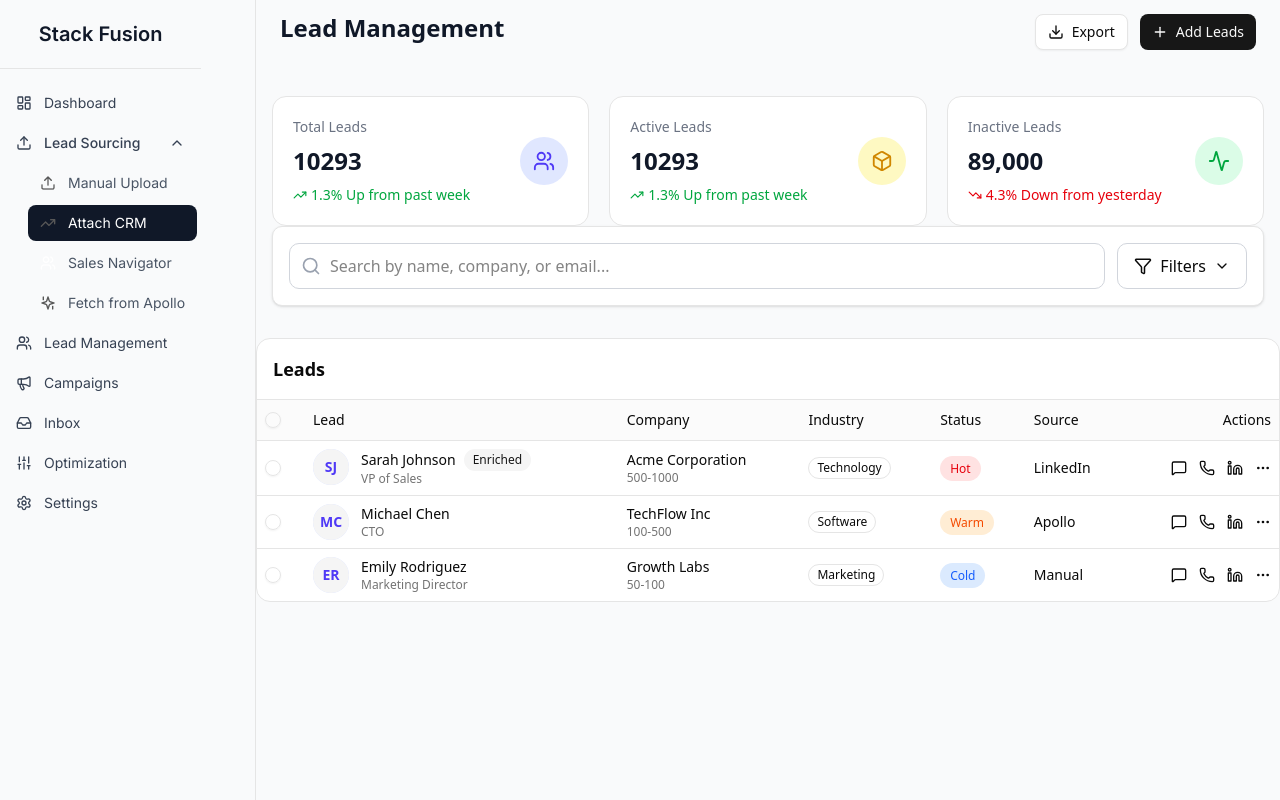
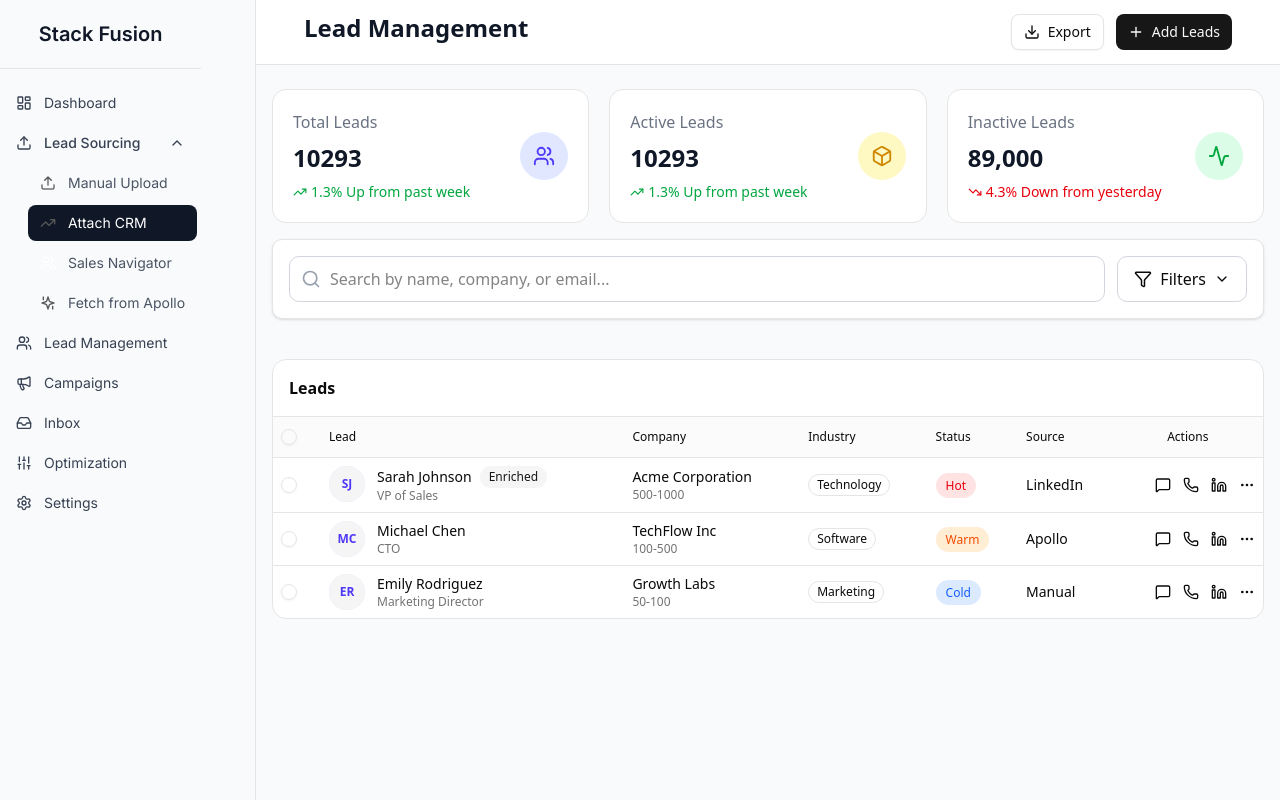
Before and after one commit to Maryamsudo/StackfuseUi, a Next.js app: page / in a window 1280 px wide. Built offline with nearby package versions, Linux system fonts and the light colour scheme.

Commit message:
worked on json file and set layout

```diff
--- a/app/page.js
+++ b/app/page.js
@@ -6,20 +6,22 @@ import LeadButtons from "@/components/LeadButtons";
 
 export default function Page() {
   return (
-    <div className="mx-auto max-w-6xl space-y-8">
+    <div className="flex flex-col h-screen bg-grey">
 
-      <div className="flex items-center justify-between ">
-        <LeadHeading>Lead Management</LeadHeading>
-        <LeadButtons />
-      </div>
+      {/* HEADER */}
+    <div className="sticky top-0 z-40 bg-white border-b">
+    <div className="flex items-center justify-between px-4 sm:px-6">
+    <LeadHeading >Lead Management</LeadHeading>
+    <LeadButtons />
+    </div>
+    </div>
 
-      {/* BELOW CONTENT */}
-      <div className=" px-4">
-      <LeadCard />
-      <LeadSearchFilter />
-      </div>
-      <LeadsTable />
-
+   {/* Main CONTENT */}
+   <div className=" px-4 flex flex-col gap-4  pb-6 ">
+   <LeadCard />
+   <LeadSearchFilter />
+   <LeadsTable />
+    </div>
     </div>
   );
 }
--- a/components/LeadCard.jsx
+++ b/components/LeadCard.jsx
@@ -1,50 +1,21 @@
 "use client";
 
-import {Users,Box,Activity,TrendingUp,TrendingDown,} from "lucide-react";
+import cards from "@/data/leadCards.json";
+import {  Users,Box,Activity,TrendingUp, TrendingDown,} from "lucide-react";
+const iconMap = {
+  Users,
+  Box,
+  Activity,
+};
+
 export default function LeadManagementHeader() {
-  const cards = [
-    {
-      title: "Total Leads",
-      value: "10293",
-      change: "1.3% Up from past week",
-      trend: "up",
-      icon: Users,
-      bg: "bg-indigo-100",
-      color: "text-indigo-600",
-    },
-    {
-      title: "Active Leads",
-      value: "10293",
-      change: "1.3% Up from past week",
-      trend: "up",
-      icon: Box,
-      bg: "bg-yellow-100",
-      color: "text-yellow-600",
-    },
-    {
-      title: "Inactive Leads",
-      value: "89,000",
-      change: "4.3% Down from yesterday",
-      trend: "down",
-      icon: Activity,
-      bg: "bg-green-100",
-      color: "text-green-600",
-    },
-  ];
-
   return (
-    <section className="space-y-6 ">
-      <div className="space-y-1">
-        {/*<h1 className="text-xl sm:text-2xl font-semibold text-gray-900">
-          Lead Management
-        </h1>  */}
-
-      </div>
-
+    <section className="space-y-6">
+      <div className="space-y-1 bg-amber-900"></div>
       {/* Cards */}
       <div className="grid grid-cols-1 sm:grid-cols-2 lg:grid-cols-3 gap-5">
         {cards.map((card, i) => {
-          const Icon = card.icon;
+          const Icon = iconMap[card.icon];
 
           return (
             <div
@@ -53,12 +24,14 @@ export default function LeadManagementHeader() {
             >
               {/* Text */}
               <div className="space-y-2">
-                <p className="text-sm text-gray-500">{card.title}</p>
-                <p className="text-2xl font-semibold text-gray-900">
+                <p className="text-xs sm:text-sm lg:text-base text-gray-500">{card.title}</p>
+
+                <p className="text-xl sm:text-2xl lg:text-2xl font-semibold text-gray-900">
                   {card.value}
                 </p>
+
                 <div
-                  className={`flex items-center gap-1 text-sm ${
+                  className={`flex items-center gap-1 text-xs sm:text-sm ${
                     card.trend === "up"
                       ? "text-green-600"
                       : "text-red-600"
@@ -69,7 +42,7 @@ export default function LeadManagementHeader() {
                   ) : (
                     <TrendingDown size={14} />
                   )}
-                  {card.change}
+                  <span>{card.change}</span>
                 </div>
               </div>
 
@@ -77,7 +50,9 @@ export default function LeadManagementHeader() {
               <div
                 className={`h-12 w-12 rounded-full flex items-center justify-center ${card.bg}`}
               >
-                <Icon size={22} className={card.color} />
+                {Icon && (
+                  <Icon size={22} className={card.color} />
+                )}
               </div>
             </div>
           );
--- a/components/LeadsTable.jsx
+++ b/components/LeadsTable.jsx
@@ -1,44 +1,25 @@
 "use client";
 
-import {Table,TableBody,TableCell,TableHead,TableHeader,TableRow,} from "@/components/ui/table";
+import leads from "@/data/leadstable.json";
+import {
+  Table,
+  TableBody,
+  TableCell,
+  TableHead,
+  TableHeader,
+  TableRow,
+} from "@/components/ui/table";
 import { Checkbox } from "@/components/ui/checkbox";
 import { Badge } from "@/components/ui/badge";
 import { Avatar, AvatarFallback } from "@/components/ui/avatar";
-import {  DropdownMenu,DropdownMenuContent,DropdownMenuItem,DropdownMenuTrigger,} from "@/components/ui/dropdown-menu";
+import {
+  DropdownMenu,
+  DropdownMenuContent,
+  DropdownMenuItem,
+  DropdownMenuTrigger,
+} from "@/components/ui/dropdown-menu";
 import { MessageSquare, Phone, Linkedin, MoreHorizontal } from "lucide-react";
-const leads = [
-  {
-    name: "Sarah Johnson",
-    role: "VP of Sales",
-    initials: "SJ",
-    company: "Acme Corporation",
-    size: "500-1000",
-    industry: "Technology",
-    status: "Hot",
-    source: "LinkedIn",
-    enriched: true,
-  },
-  {
-    name: "Michael Chen",
-    role: "CTO",
-    initials: "MC",
-    company: "TechFlow Inc",
-    size: "100-500",
-    industry: "Software",
-    status: "Warm",
-    source: "Apollo",
-  },
-  {
-    name: "Emily Rodriguez",
-    role: "Marketing Director",
-    initials: "ER",
-    company: "Growth Labs",
-    size: "50-100",
-    industry: "Marketing",
-    status: "Cold",
-    source: "Manual",
-  },
-];
+
 const statusClasses = {
   Hot: "bg-red-100 text-red-600",
   Warm: "bg-orange-100 text-orange-600",
@@ -47,11 +28,11 @@ const statusClasses = {
 
 export default function LeadsTable() {
   return (
-   <main className="w-full">
+    <main className="w-full">
       {/* DESKTOP TABLE */}
       <div className="hidden sm:block rounded-xl border bg-white">
         <div className="border-b px-4 py-4">
-          <h2 className="text-lg font-semibold">Leads</h2>
+          <h2 className="text-base font-semibold">Leads</h2>
         </div>
 
         <div className="overflow-x-auto">
@@ -61,16 +42,18 @@ export default function LeadsTable() {
                 <TableHead className="w-12">
                   <Checkbox />
                 </TableHead>
-                <TableHead>Lead</TableHead>
-                <TableHead>Company</TableHead>
-                <TableHead className="hidden lg:table-cell">
+                <TableHead className="text-xs font-medium">Lead</TableHead>
+                <TableHead className="text-xs font-medium">Company</TableHead>
+                <TableHead className="hidden lg:table-cell text-xs font-medium">
                   Industry
                 </TableHead>
-                <TableHead>Status</TableHead>
-                <TableHead className="hidden lg:table-cell">
+                <TableHead className="text-xs font-medium">Status</TableHead>
+                <TableHead className="hidden lg:table-cell text-xs font-medium">
                   Source
                 </TableHead>
-                <TableHead className="text-right">Actions</TableHead>
+                <TableHead className="text-center text-xs font-medium">
+                  Actions
+                </TableHead>
               </TableRow>
             </TableHeader>
 
@@ -84,13 +67,13 @@ export default function LeadsTable() {
                   <TableCell>
                     <div className="flex gap-3">
                       <Avatar className="h-9 w-9 bg-indigo-100">
-                        <AvatarFallback className="font-semibold text-indigo-600">
+                        <AvatarFallback className="text-xs font-semibold text-indigo-600">
                           {lead.initials}
                         </AvatarFallback>
                       </Avatar>
 
                       <div>
-                        <div className="flex items-center gap-2 font-medium">
+                        <div className="flex items-center gap-2 text-sm font-medium">
                           {lead.name}
                           {lead.enriched && (
                             <Badge variant="secondary" className="text-xs">
@@ -106,14 +89,16 @@ export default function LeadsTable() {
                   </TableCell>
 
                   <TableCell>
-                    <p className="font-medium">{lead.company}</p>
+                    <p className="text-sm font-medium">{lead.company}</p>
                     <p className="text-xs text-muted-foreground">
                       {lead.size}
                     </p>
                   </TableCell>
 
                   <TableCell className="hidden lg:table-cell">
-                    <Badge variant="outline">{lead.industry}</Badge>
+                    <Badge variant="outline" className="text-xs">
+                      {lead.industry}
+                    </Badge>
                   </TableCell>
 
                   <TableCell>
@@ -124,7 +109,7 @@ export default function LeadsTable() {
                     </span>
                   </TableCell>
 
-                  <TableCell className="hidden lg:table-cell">
+                  <TableCell className="hidden lg:table-cell text-sm">
                     {lead.source}
                   </TableCell>
 
@@ -141,9 +126,13 @@ export default function LeadsTable() {
                           </button>
                         </DropdownMenuTrigger>
                         <DropdownMenuContent align="end">
-                          <DropdownMenuItem>View</DropdownMenuItem>
-                          <DropdownMenuItem>Edit</DropdownMenuItem>
-                          <DropdownMenuItem className="text-red-600">
+                          <DropdownMenuItem className="text-sm">
+                            View
+                          </DropdownMenuItem>
+                          <DropdownMenuItem className="text-sm">
+                            Edit
+                          </DropdownMenuItem>
+                          <DropdownMenuItem className="text-sm text-red-600">
                             Delete
                           </DropdownMenuItem>
                         </DropdownMenuContent>
@@ -163,27 +152,27 @@ export default function LeadsTable() {
           <div key={index} className="rounded-xl border bg-white p-4">
             <div className="flex gap-3">
               <Avatar className="h-10 w-10 bg-indigo-100">
-                <AvatarFallback className="font-semibold text-indigo-600">
+                <AvatarFallback className="text-sm font-semibold text-indigo-600">
                   {lead.initials}
                 </AvatarFallback>
               </Avatar>
 
               <div className="flex-1">
-                <p className="font-medium">{lead.name}</p>
+                <p className="text-sm font-medium">{lead.name}</p>
                 <p className="text-xs text-muted-foreground">
                   {lead.role}
                 </p>
               </div>
 
               <span
-                className={`h-fit rounded-full px-2 py-1 text-xs ${statusClasses[lead.status]}`}
+                className={`h-fit rounded-full px-2 py-1 text-xs font-medium ${statusClasses[lead.status]}`}
               >
                 {lead.status}
               </span>
             </div>
 
-            <div className="mt-3 text-sm">
-              <p className="font-medium">{lead.company}</p>
+            <div className="mt-3">
+              <p className="text-sm font-medium">{lead.company}</p>
               <p className="text-xs text-muted-foreground">
                 {lead.size} • {lead.industry} • {lead.source}
               </p>
@@ -203,9 +192,13 @@ export default function LeadsTable() {
                   </button>
                 </DropdownMenuTrigger>
                 <DropdownMenuContent align="end">
-                  <DropdownMenuItem>View</DropdownMenuItem>
-                  <DropdownMenuItem>Edit</DropdownMenuItem>
-                  <DropdownMenuItem className="text-red-600">
+                  <DropdownMenuItem className="text-xs">
+                    View
+                  </DropdownMenuItem>
+                  <DropdownMenuItem className="text-xs">
+                    Edit
+                  </DropdownMenuItem>
+                  <DropdownMenuItem className="text-xs text-red-600">
                     Delete
                   </DropdownMenuItem>
                 </DropdownMenuContent>
--- /dev/null
+++ b/data/leadCards.json
@@ -0,0 +1,29 @@
+[
+  {
+    "title": "Total Leads",
+    "value": "10293",
+    "change": "1.3% Up from past week",
+    "trend": "up",
+    "icon": "Users",
+    "bg": "bg-indigo-100",
+    "color": "text-indigo-600"
+  },
+  {
+    "title": "Active Leads",
+    "value": "10293",
+    "change": "1.3% Up from past week",
+    "trend": "up",
+    "icon": "Box",
+    "bg": "bg-yellow-100",
+    "color": "text-yellow-600"
+  },
+  {
+    "title": "Inactive Leads",
+    "value": "89,000",
+    "change": "4.3% Down from yesterday",
+    "trend": "down",
+    "icon": "Activity",
+    "bg": "bg-green-100",
+    "color": "text-green-600"
+  }
+]
--- /dev/null
+++ b/data/leadstable.json
@@ -0,0 +1,33 @@
+[
+  {
+    "name": "Sarah Johnson",
+    "role": "VP of Sales",
+    "initials": "SJ",
+    "company": "Acme Corporation",
+    "size": "500-1000",
+    "industry": "Technology",
+    "status": "Hot",
+    "source": "LinkedIn",
+    "enriched": true
+  },
+  {
+    "name": "Michael Chen",
+    "role": "CTO",
+    "initials": "MC",
+    "company": "TechFlow Inc",
+    "size": "100-500",
+    "industry": "Software",
+    "status": "Warm",
+    "source": "Apollo"
+  },
+  {
+    "name": "Emily Rodriguez",
+    "role": "Marketing Director",
+    "initials": "ER",
+    "company": "Growth Labs",
+    "size": "50-100",
+    "industry": "Marketing",
+    "status": "Cold",
+    "source": "Manual"
+  }
+]
```
